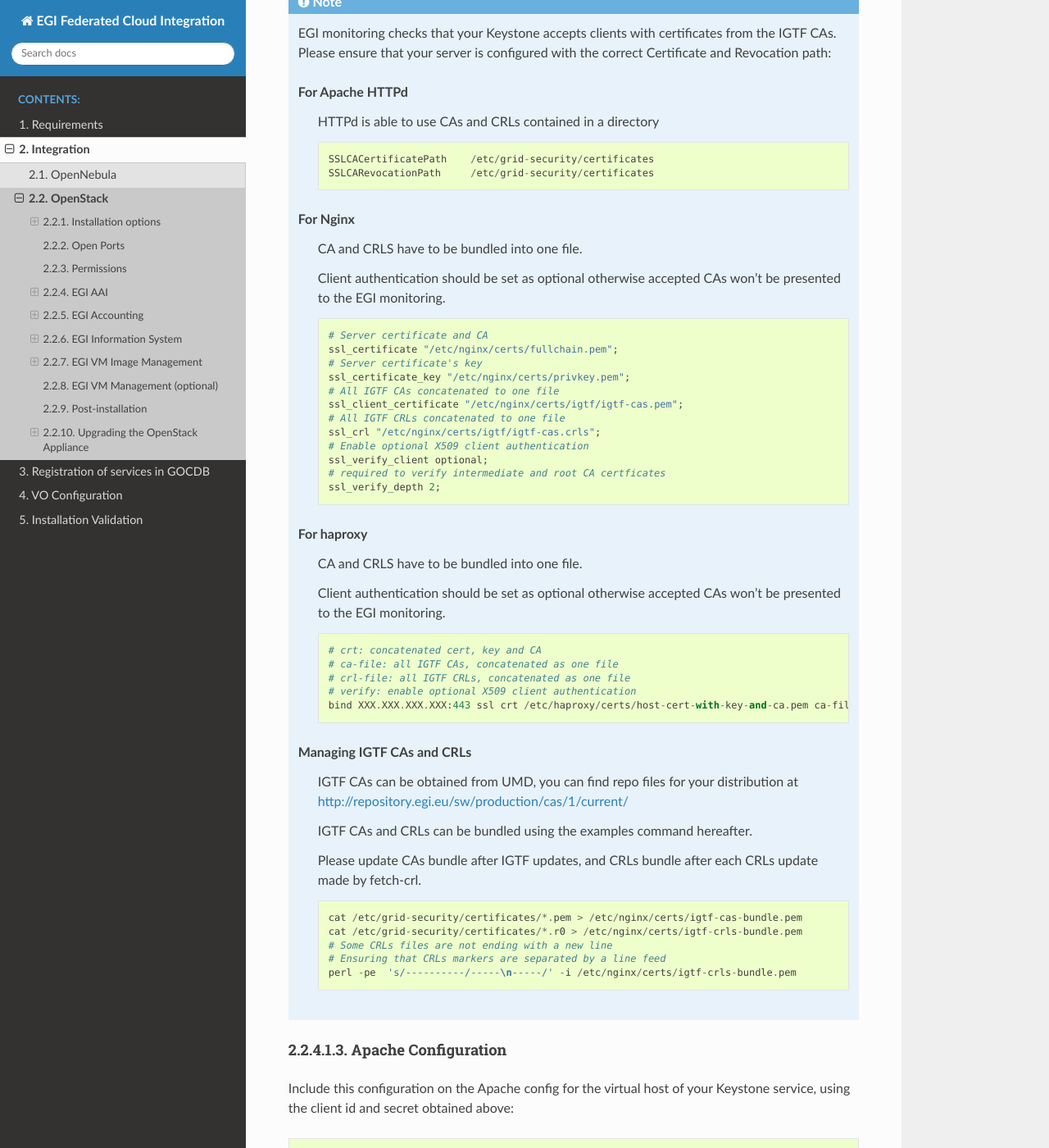
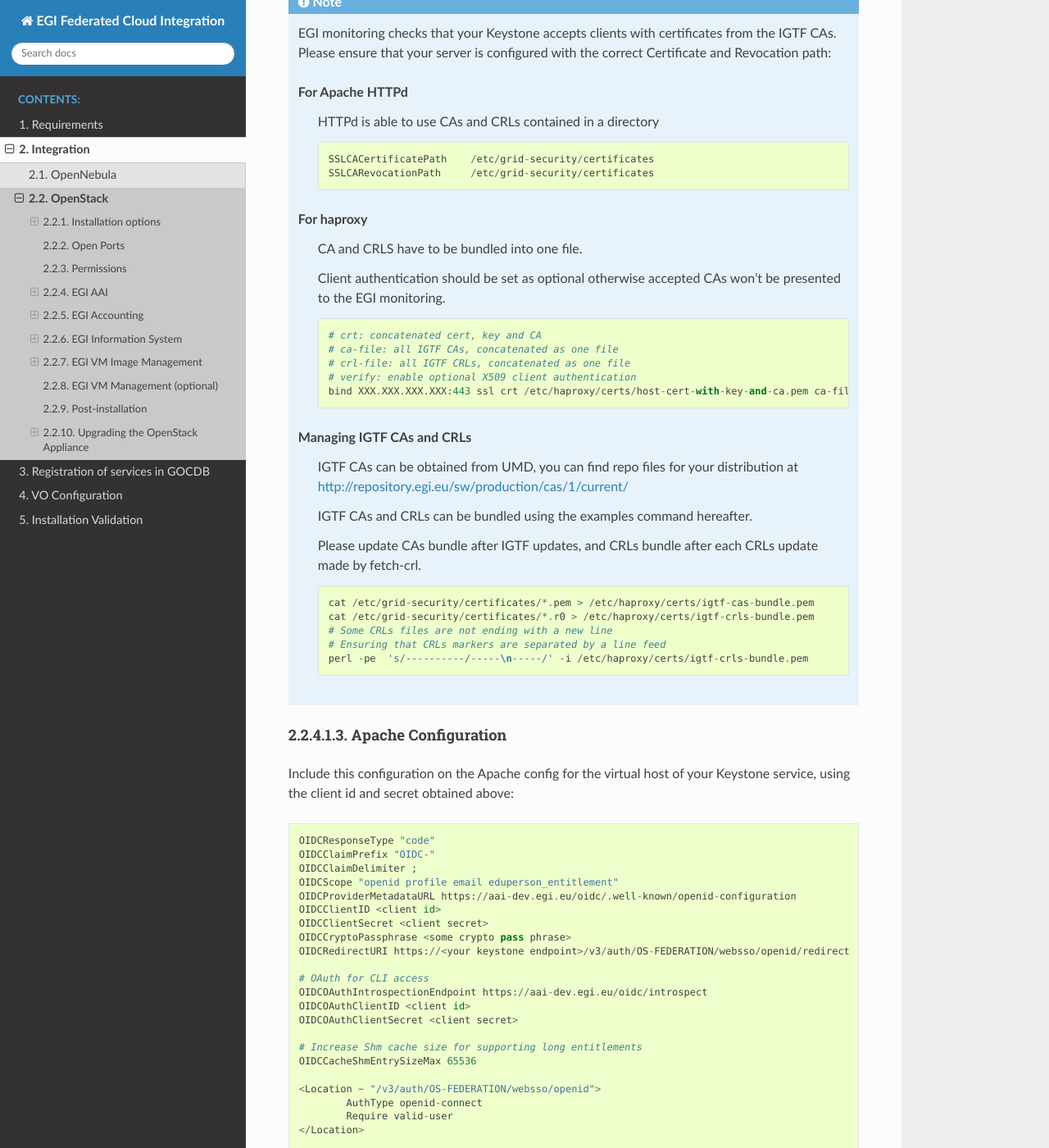
Before and after one commit to EGI-Federation/fedcloud-integration-documentation, a Sphinx documentation site: the page built from source/openstack.rst, in a window 1280 px wide and 1400 px high, scrolled down 4302 px. Shown: the whole window at 82% size. Built offline with Sphinx 7.4.7 and the Read the Docs theme 2.0.0, drawn with Linux system fonts in a browser that asks for light colours.

Commit message:
Drop nginx doc as not supported.

```diff
--- a/source/openstack.rst
+++ b/source/openstack.rst
@@ -185,25 +185,6 @@
       SSLCACertificatePath    /etc/grid-security/certificates
       SSLCARevocationPath     /etc/grid-security/certificates
 
-   For Nginx
-     CA and CRLS have to be bundled into one file.
-
-     Client authentication should be set as optional otherwise accepted CAs won't be presented to the EGI monitoring.
-     ::
-
-       # Server certificate and CA
-       ssl_certificate "/etc/nginx/certs/fullchain.pem";
-       # Server certificate's key
-       ssl_certificate_key "/etc/nginx/certs/privkey.pem";
-       # All IGTF CAs concatenated to one file
-       ssl_client_certificate "/etc/nginx/certs/igtf/igtf-cas.pem";
-       # All IGTF CRLs concatenated to one file
-       ssl_crl "/etc/nginx/certs/igtf/igtf-cas.crls";
-       # Enable optional X509 client authentication
-       ssl_verify_client optional;
-       # required to verify intermediate and root CA certficates
-       ssl_verify_depth 2;
-
    For haproxy
      CA and CRLS have to be bundled into one file.
 
@@ -225,11 +206,11 @@
       Please update CAs bundle after IGTF updates, and CRLs bundle after each CRLs update made by fetch-crl.
       ::
 
-        cat /etc/grid-security/certificates/*.pem > /etc/nginx/certs/igtf-cas-bundle.pem
-        cat /etc/grid-security/certificates/*.r0 > /etc/nginx/certs/igtf-crls-bundle.pem
+        cat /etc/grid-security/certificates/*.pem > /etc/haproxy/certs/igtf-cas-bundle.pem
+        cat /etc/grid-security/certificates/*.r0 > /etc/haproxy/certs/igtf-crls-bundle.pem
         # Some CRLs files are not ending with a new line
         # Ensuring that CRLs markers are separated by a line feed
-        perl -pe  's/----------/-----\n-----/' -i /etc/nginx/certs/igtf-crls-bundle.pem
+        perl -pe  's/----------/-----\n-----/' -i /etc/haproxy/certs/igtf-crls-bundle.pem
 
 Apache Configuration
 ~~~~~~~~~~~~~~~~~~~~
```
